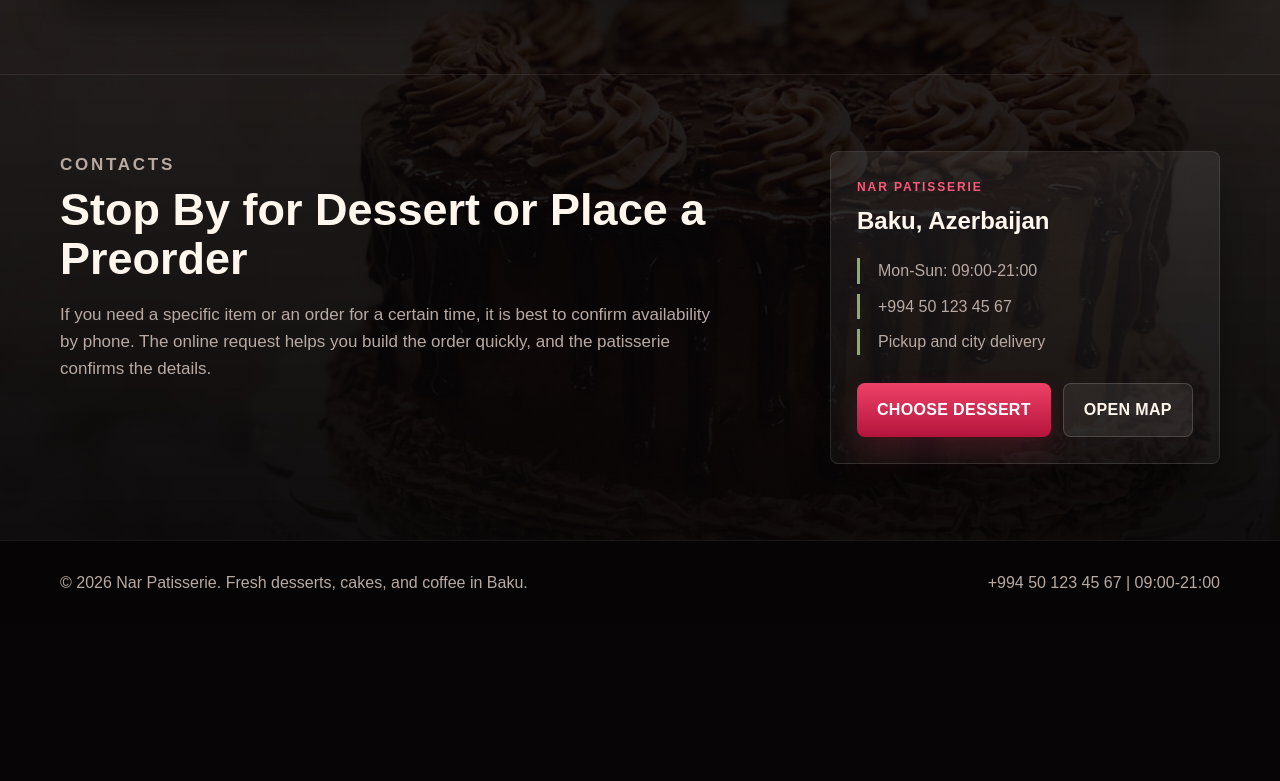
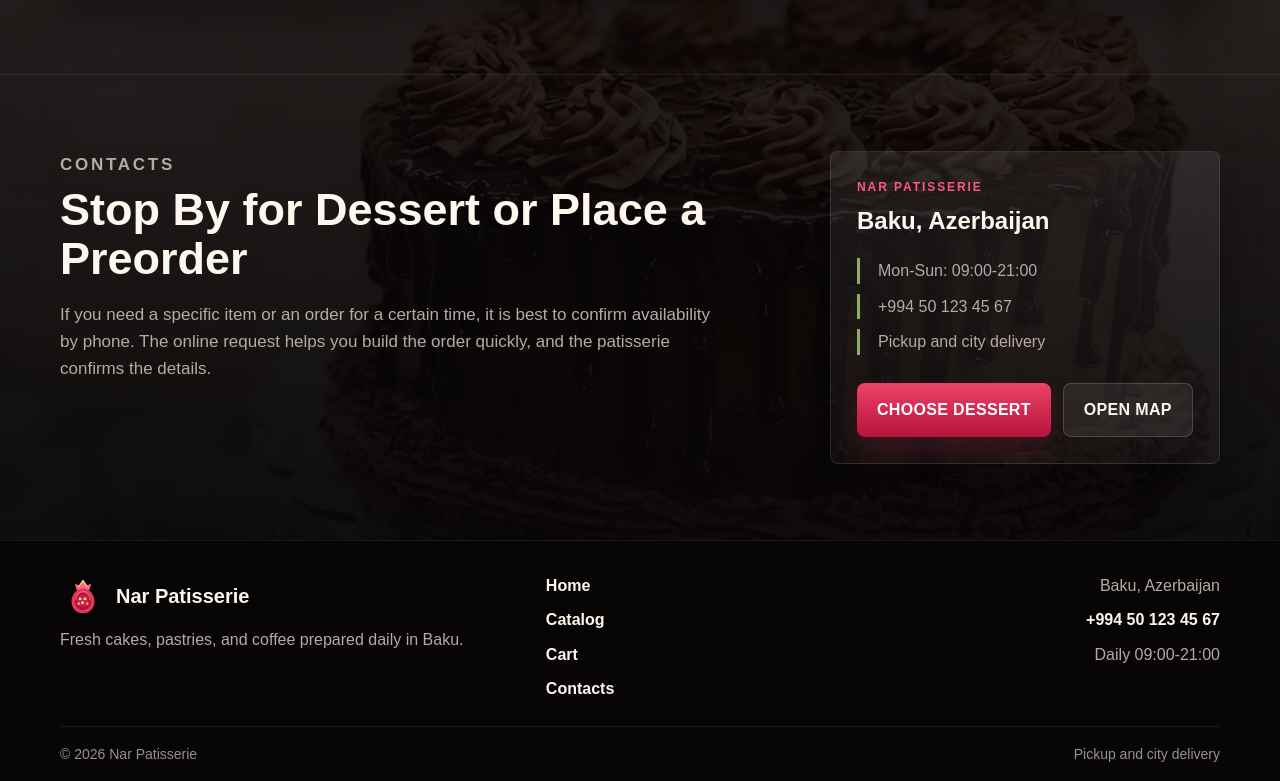
Before and after one commit to kar1m0vf/nar-patisserie, a React (Vite) app: page / in a window 1280 px wide. Shown: the part 2556-3337 px from the top of the page. Before the commit the page ends 3181 px from the top, so only its background shows below. Built offline with nearby package versions, Linux system fonts and the light colour scheme.

Commit message:
Добавление новых стилей для отображения пустого списка избранного и обновление футера с навигацией

```diff
--- a/public/css/style.css
+++ b/public/css/style.css
@@ -19,6 +19,11 @@
   box-sizing: border-box;
 }
 
+::selection {
+  color: var(--text);
+  background: rgba(226, 55, 91, 0.82);
+}
+
 html {
   scroll-behavior: smooth;
 }
@@ -743,6 +748,79 @@ textarea:focus {
   color: var(--muted);
 }
 
+.favorites-empty {
+  position: relative;
+  overflow: hidden;
+  display: grid;
+  justify-items: center;
+  padding: 42px 28px;
+  text-align: center;
+  border: 1px solid rgba(255, 90, 123, 0.28);
+  border-radius: var(--radius);
+  background:
+    linear-gradient(135deg, rgba(255, 90, 123, 0.13), transparent 42%),
+    linear-gradient(180deg, rgba(255, 255, 255, 0.085), rgba(255, 255, 255, 0.035));
+  box-shadow: 0 24px 54px rgba(0, 0, 0, 0.34);
+}
+
+.favorites-empty > * {
+  position: relative;
+  z-index: 1;
+}
+
+.favorites-empty-visual {
+  position: relative;
+  display: grid;
+  grid-template-columns: repeat(3, 72px);
+  justify-content: center;
+  gap: 10px;
+  margin-bottom: 22px;
+}
+
+.favorites-empty-visual img {
+  width: 72px;
+  height: 72px;
+  object-fit: cover;
+  border: 1px solid rgba(255, 255, 255, 0.14);
+  border-radius: 18px;
+  box-shadow: 0 14px 28px rgba(0, 0, 0, 0.32);
+}
+
+.favorites-empty-visual img:nth-child(2) {
+  transform: translateY(14px);
+}
+
+.favorites-empty-visual span {
+  position: absolute;
+  top: 50%;
+  left: 50%;
+  display: grid;
+  width: 50px;
+  height: 50px;
+  place-items: center;
+  color: var(--accent);
+  background: #fff7ed;
+  border: 2px solid rgba(255, 90, 123, 0.82);
+  border-radius: 50%;
+  box-shadow: 0 16px 34px rgba(216, 27, 81, 0.5);
+  font-size: 30px;
+  font-weight: 900;
+  transform: translate(-50%, -34%);
+}
+
+.favorites-empty h3 {
+  margin: 0 0 10px;
+  color: #fff7ed;
+  font-size: clamp(26px, 4vw, 42px);
+  line-height: 1;
+}
+
+.favorites-empty p:not(.eyebrow) {
+  max-width: 470px;
+  margin: 0 0 22px;
+  color: var(--muted);
+}
+
 .cart-layout {
   grid-template-columns: minmax(0, 1fr) 370px;
 }
@@ -961,12 +1039,32 @@ textarea:focus {
   right: 20px;
   bottom: 86px;
   z-index: 50;
-  padding: 14px 18px;
+  display: inline-flex;
+  align-items: center;
+  gap: 10px;
+  max-width: min(360px, calc(100% - 40px));
+  padding: 13px 18px 13px 14px;
+  border: 1px solid rgba(255, 255, 255, 0.16);
   border-radius: var(--radius);
-  color: #fff;
-  background: var(--primary-dark);
-  box-shadow: var(--shadow);
-  animation: toastIn 0.25s ease;
+  color: #fff7ed;
+  background: linear-gradient(135deg, rgba(157, 23, 55, 0.98), rgba(226, 55, 91, 0.94));
+  box-shadow: 0 20px 42px rgba(0, 0, 0, 0.42), 0 12px 28px rgba(226, 55, 91, 0.24);
+  font-weight: 900;
+  animation: toastIn 0.28s ease;
+}
+
+.toast::before {
+  content: "\2713";
+  display: grid;
+  width: 24px;
+  height: 24px;
+  min-width: 24px;
+  place-items: center;
+  color: var(--primary-dark);
+  background: #fff7ed;
+  border-radius: 50%;
+  font-size: 15px;
+  line-height: 1;
 }
 
 .scroll-top {
@@ -1007,25 +1105,89 @@ textarea:focus {
 
 .site-footer {
   border-top: 1px solid var(--border);
-  background: var(--surface);
+  background:
+    linear-gradient(180deg, rgba(255, 255, 255, 0.035), rgba(255, 255, 255, 0)),
+    var(--surface);
 }
 
 .footer-inner {
-  min-height: 84px;
+  display: grid;
+  grid-template-columns: minmax(220px, 1.2fr) minmax(160px, 0.8fr) minmax(190px, 0.9fr);
+  align-items: start;
+  justify-content: space-between;
+  gap: 34px;
+  padding: 32px 0 24px;
+  color: var(--muted);
+}
+
+.footer-logo {
+  display: flex;
+  align-items: center;
+  gap: 10px;
+  margin-bottom: 8px;
+}
+
+.footer-logo img {
+  width: 46px;
+  height: 46px;
+  object-fit: contain;
+}
+
+.footer-brand strong {
+  display: block;
+  color: #fff7ed;
+  font-size: 20px;
+  line-height: 1.1;
+}
+
+.footer-brand p,
+.footer-bottom span {
+  margin: 0;
+}
+
+.footer-nav,
+.footer-contact {
+  display: grid;
+  gap: 9px;
+}
+
+.footer-nav a,
+.footer-contact a {
+  width: fit-content;
+  color: #fff7ed;
+  font-weight: 800;
+  transition: color 0.2s ease, transform 0.2s ease;
+}
+
+.footer-nav a:hover,
+.footer-contact a:hover {
+  color: var(--primary);
+  transform: translateX(2px);
+}
+
+.footer-contact {
+  justify-items: end;
+  text-align: right;
+}
+
+.footer-bottom {
   display: flex;
   align-items: center;
   justify-content: space-between;
   gap: 18px;
-  color: var(--muted);
+  padding: 16px 0;
+  border-top: 1px solid rgba(255, 255, 255, 0.08);
+  color: rgba(255, 247, 237, 0.58);
+  font-size: 14px;
 }
 
 @keyframes toastIn {
   from {
-    transform: translateY(10px);
+    transform: translateY(12px) scale(0.98);
     opacity: 0;
   }
   to {
-    transform: translateY(0);
+    transform: translateY(0) scale(1);
     opacity: 1;
   }
 }
@@ -1039,6 +1201,11 @@ textarea:focus {
   .scroll-top.is-visible,
   .scroll-top.is-visible:hover {
     transform: none;
+  }
+
+  .toast,
+  .favorite-btn.active {
+    animation: none;
   }
 }
 
@@ -1248,11 +1415,51 @@ textarea:focus {
     grid-template-columns: 1fr;
   }
 
+  .favorites-empty {
+    padding: 30px 18px;
+  }
+
+  .favorites-empty-visual {
+    grid-template-columns: repeat(3, 56px);
+    gap: 8px;
+    margin-bottom: 20px;
+  }
+
+  .favorites-empty-visual img {
+    width: 56px;
+    height: 56px;
+    border-radius: 14px;
+  }
+
+  .favorites-empty-visual span {
+    width: 42px;
+    height: 42px;
+    font-size: 22px;
+  }
+
+  .favorites-empty h3 {
+    font-size: 26px;
+  }
+
   .row-title,
   .catalog-info,
   .panel-header,
-  .footer-inner,
   .panel-actions {
+    align-items: flex-start;
+    flex-direction: column;
+  }
+
+  .footer-inner {
+    grid-template-columns: 1fr;
+    gap: 22px;
+  }
+
+  .footer-contact {
+    justify-items: start;
+    text-align: left;
+  }
+
+  .footer-bottom {
     align-items: flex-start;
     flex-direction: column;
   }
@@ -1736,6 +1943,10 @@ textarea:focus {
   background: #e2375b;
 }
 
+.favorite-btn.active {
+  animation: favoritePop 0.34s cubic-bezier(0.2, 0.8, 0.2, 1);
+}
+
 .product-image > .favorite-btn {
   position: absolute;
   top: 12px;
@@ -2022,6 +2233,20 @@ textarea:focus {
   }
 }
 
+@keyframes favoritePop {
+  0% {
+    transform: translateY(-1px) scale(1);
+  }
+
+  45% {
+    transform: translateY(-2px) scale(1.18);
+  }
+
+  100% {
+    transform: translateY(-1px) scale(1);
+  }
+}
+
 @media (max-width: 1080px) {
   .catalog-toolbar {
     grid-template-columns: minmax(0, 1fr) minmax(190px, 240px);
--- a/src/components/Footer.jsx
+++ b/src/components/Footer.jsx
@@ -1,9 +1,35 @@
+import { Link } from 'react-router-dom';
+import { assetPath } from '../utils/assets';
+
 export function Footer() {
   return (
     <footer className="site-footer">
       <div className="container footer-inner">
-        <p>&copy; 2026 Nar Patisserie. Fresh desserts, cakes, and coffee in Baku.</p>
-        <p>+994 50 123 45 67 | 09:00-21:00</p>
+        <div className="footer-brand">
+          <div className="footer-logo">
+            <img src={assetPath('images/logo.svg')} alt="" aria-hidden="true" />
+            <strong>Nar Patisserie</strong>
+          </div>
+          <p>Fresh cakes, pastries, and coffee prepared daily in Baku.</p>
+        </div>
+
+        <nav className="footer-nav" aria-label="Footer navigation">
+          <Link to="/">Home</Link>
+          <Link to="/catalog">Catalog</Link>
+          <Link to="/cart">Cart</Link>
+          <Link to="/contacts">Contacts</Link>
+        </nav>
+
+        <div className="footer-contact">
+          <span>Baku, Azerbaijan</span>
+          <a href="tel:+994501234567">+994 50 123 45 67</a>
+          <span>Daily 09:00-21:00</span>
+        </div>
+      </div>
+
+      <div className="container footer-bottom">
+        <span>&copy; 2026 Nar Patisserie</span>
+        <span>Pickup and city delivery</span>
       </div>
     </footer>
   );
--- a/src/pages/Catalog.jsx
+++ b/src/pages/Catalog.jsx
@@ -76,6 +76,8 @@ export function Catalog() {
   const recommendations = useMemo(() => (
     getProductRecommendations(selectedProduct, PRODUCTS)
   ), [selectedProduct]);
+  const favoritePreviewProducts = PRODUCTS.slice(0, 3);
+  const isEmptyFavorites = showFavoritesOnly && favoriteCount === 0;
 
   const handleCategoryChange = nextCategory => {
     setCategory(nextCategory);
@@ -85,6 +87,13 @@ export function Catalog() {
     } else {
       setSearchParams({ category: nextCategory });
     }
+  };
+
+  const resetCatalogView = () => {
+    setShowFavoritesOnly(false);
+    setSearch('');
+    setSort('default');
+    handleCategoryChange('all');
   };
 
   return (
@@ -119,7 +128,14 @@ export function Catalog() {
             <button
               className={`favorite-filter${showFavoritesOnly ? ' active' : ''}`}
               type="button"
-              onClick={() => setShowFavoritesOnly(currentValue => !currentValue)}
+              onClick={() => {
+                if (showFavoritesOnly) {
+                  resetCatalogView();
+                  return;
+                }
+
+                setShowFavoritesOnly(true);
+              }}
             >
               <span>{showFavoritesOnly ? 'All Items' : 'Favorites'}</span>
               <strong>{favoriteCount}</strong>
@@ -160,14 +176,31 @@ export function Catalog() {
           </div>
 
           {products.length === 0 && (
+            isEmptyFavorites ? (
+              <div className="favorites-empty">
+                <div className="favorites-empty-visual" aria-hidden="true">
+                  {favoritePreviewProducts.map(product => (
+                    <img key={product.id} src={product.image} alt="" />
+                  ))}
+                  <span>&#9825;</span>
+                </div>
+                <p className="eyebrow">Favorites</p>
+                <h3>Your Shortlist Is Empty</h3>
+                <p>Save desserts you want to compare, remember, or order later.</p>
+                <button className="btn btn-primary" type="button" onClick={resetCatalogView}>
+                  Explore Desserts
+                </button>
+              </div>
+            ) : (
               <div className="empty-state">
-              <h3>{showFavoritesOnly ? 'No Favorites Yet' : 'No Products Found'}</h3>
+                <h3>{showFavoritesOnly ? 'No Matching Favorites' : 'No Products Found'}</h3>
                 <p>
                   {showFavoritesOnly
-                  ? 'Mark desserts with the heart icon so you can quickly return to them later.'
+                    ? 'Try another category or clear the search to see your saved desserts.'
                     : 'Try changing the search query or choosing another category.'}
                 </p>
               </div>
+            )
           )}
         </div>
       </section>
```
Lines whose indentation alone changed are shown as unchanged.
